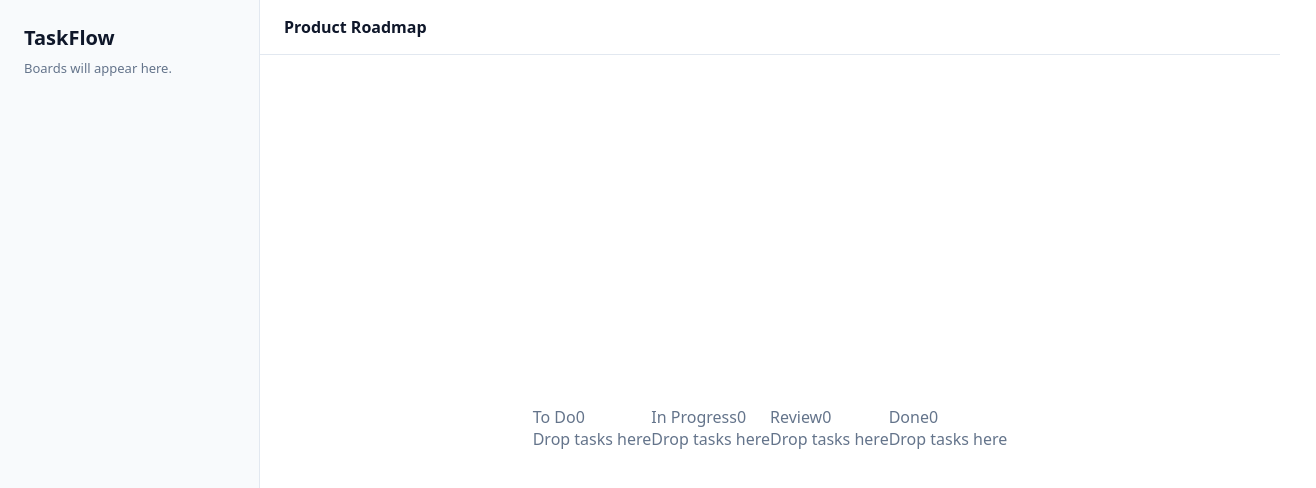
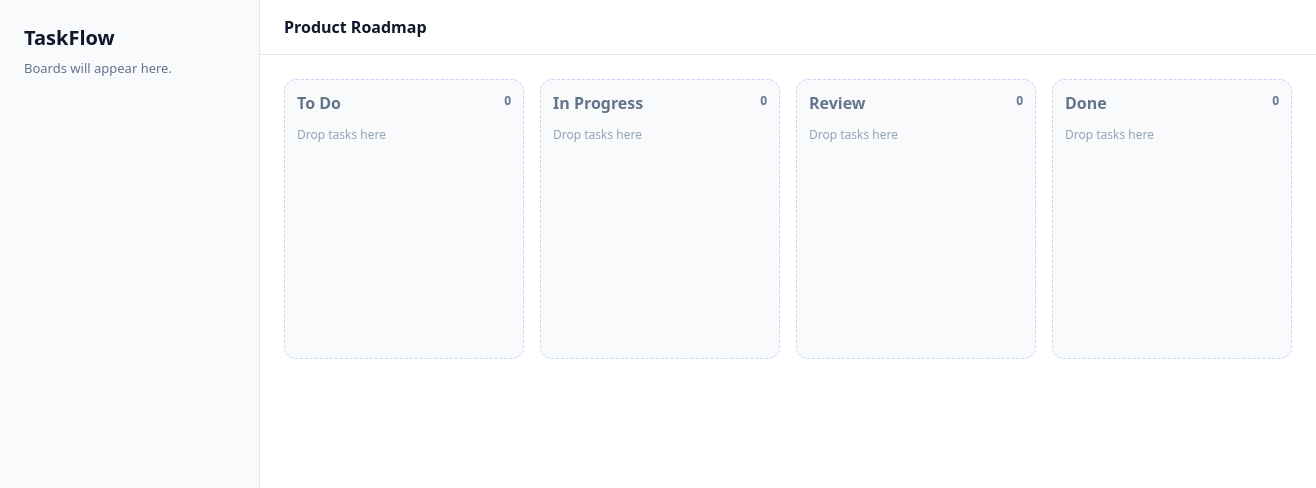
Before and after one commit to letsgokala/Kala-weather-app, a React (Vite) app: page / in a window 1280 px wide. Shown: the top 488 px of the page, 1316 px wide, since content can reach past the window. Built offline with nearby package versions, Linux system fonts and the light colour scheme.

Commit message:
feat: add column skeleton

```diff
--- a/src/index.css
+++ b/src/index.css
@@ -59,3 +59,36 @@ body {
   justify-content: center;
   color: #64748b;
 }
+
+.board-body.columns {
+  align-items: flex-start;
+  justify-content: flex-start;
+  gap: 16px;
+  padding: 24px;
+}
+
+.column {
+  width: 240px;
+  border: 1px dashed #cbd5f5;
+  border-radius: 12px;
+  padding: 12px;
+  min-height: 280px;
+  background: #f8fafc;
+}
+
+.column-header {
+  display: flex;
+  justify-content: space-between;
+  font-weight: 600;
+  margin-bottom: 12px;
+}
+
+.column-count {
+  font-size: 12px;
+  color: #64748b;
+}
+
+.column-body {
+  font-size: 12px;
+  color: #94a3b8;
+}
```
